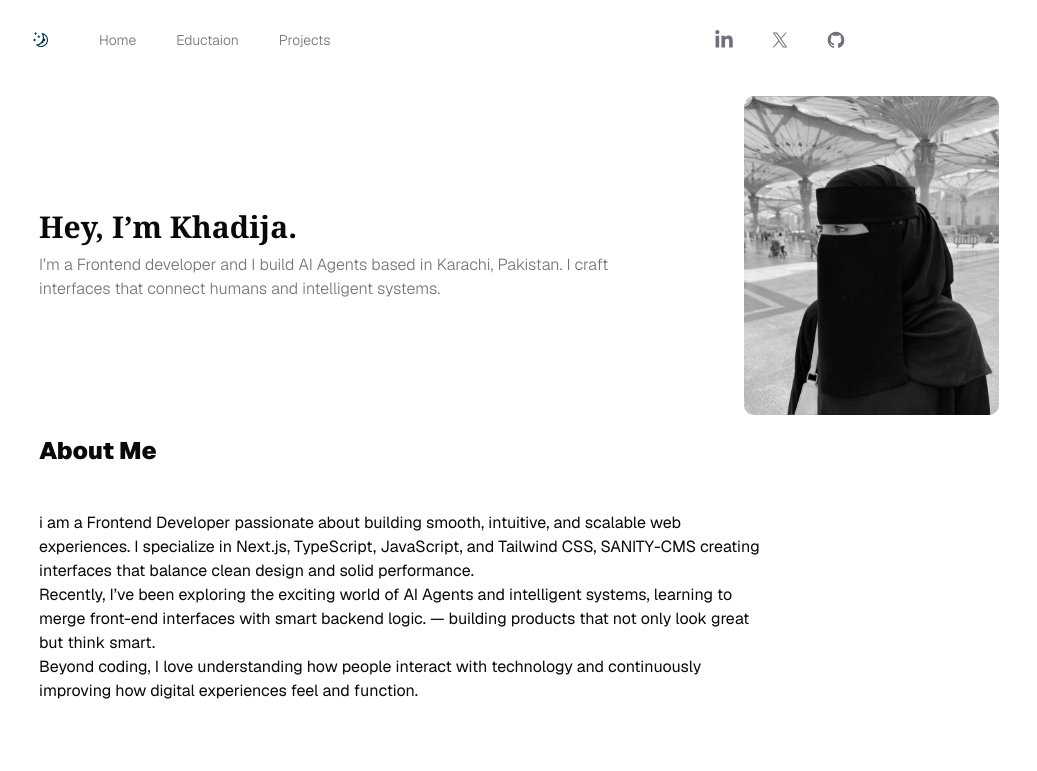
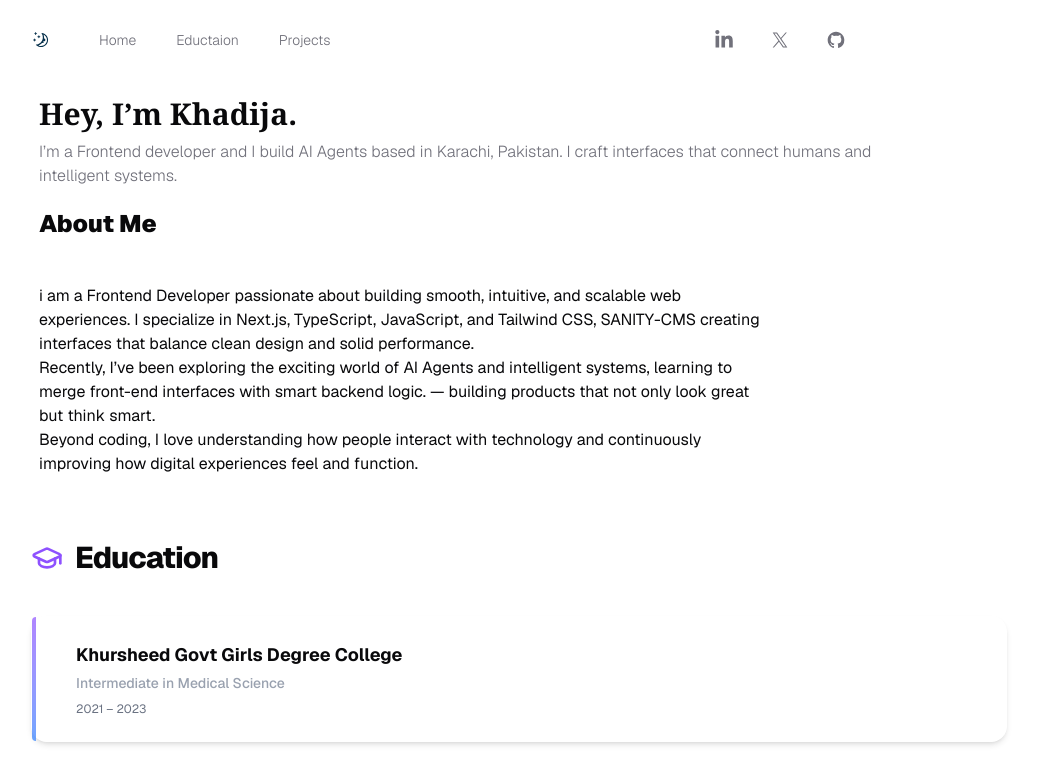
Before and after one commit to Khadija3111/My-Portfolio, a Next.js app: page / in a window 1280 px wide. Shown: the top 771 px of the page, without its empty margins (121-1158 px from the left). Built offline with nearby package versions, Linux system fonts and the light colour scheme; a web font is replaced by a local one.

Commit message:
removed some stuff

```diff
--- a/components/intro.tsx
+++ b/components/intro.tsx
@@ -1,4 +1,4 @@
-import Image from 'next/image';
+// import Image from 'next/image';
 
 export default function Intro() {
   return (
@@ -11,14 +11,14 @@ export default function Intro() {
         </p>
       </div>
       <div className="relative flex-1 md:flex-none pr-10">
-        <Image
+        {/* <Image
           className="rounded-lg grayscale"
           src="/niqaab.jpg"
           alt="author"
           width={255}
           height={185}
           priority
-        />
+        /> */}
       </div>
     </section>
   );
```
